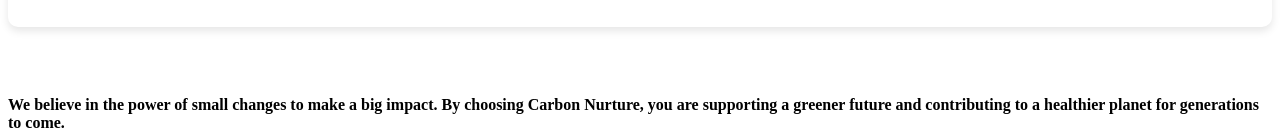
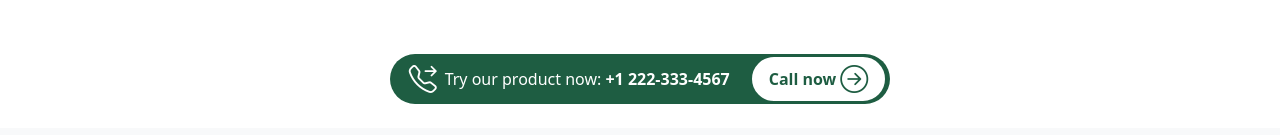
Before and after one commit to lopezdeniz/https-github.com-lopezdeniz-carbon_Nurture_Nuxt, a Nuxt app: page / in a window 1280 px wide. Shown: the part 2662-2797 px from the top of the page. Built offline with nearby package versions, Linux system fonts and the light colour scheme; a web font is replaced by a local one.

Commit message:
add big btn, boot-icons, rm ts, adв new config

```diff
--- a/nuxt.config.js
+++ b/nuxt.config.js
@@ -1,6 +1,9 @@
 export default defineNuxtConfig({
+  compatibilityDate: "2025-02-13", // Добавлено, чтобы убрать предупреждение
+
   css: [
     "bootstrap/dist/css/bootstrap.min.css",
+    "bootstrap-icons/font/bootstrap-icons.css",
     "@/assets/css/main.css"
   ],
 
@@ -11,37 +14,13 @@
         { name: "viewport", content: "width=device-width, initial-scale=1.0" },
         { name: "description", content: "Описание вашего сайта" }
       ],
-      link: [
-        {
-          rel: "stylesheet",
-          // Если данный URL не доступен, можно обновить или удалить этот ресурс.
-          href: "https://unpkg.com/ionicons@5.5.2/dist/ionicons.min.css"
-        }
-      ],
       script: [
         {
           src: "https://cdn.jsdelivr.net/npm/bootstrap@5.3.0/dist/js/bootstrap.bundle.min.js",
-          type: "text/javascript"
-        },
-        {
-          type: "module",
-          src: "https://unpkg.com/ionicons@5.5.2/dist/ionicons/ionicons.esm.js"
-        },
-        {
-          nomodule: true,
-          src: "https://unpkg.com/ionicons@5.5.2/dist/ionicons/ionicons.js"
+          type: "text/javascript",
+          defer: true
         }
       ]
     }
-  },
-
-  runtimeConfig: {
-    public: {
-      WIX_API_KEY: process.env.WIX_API_KEY || "",
-      WIX_SITE_ID: process.env.WIX_SITE_ID || "",
-      WIX_SHOP_URL: process.env.WIX_SHOP_URL || ""
-    }
-  },
-
-  compatibilityDate: "2025-02-07"
+  }
 });
--- a/nuxt.config.ts
+++ /dev/null
@@ -1,5 +0,0 @@
-// https://nuxt.com/docs/api/configuration/nuxt-config
-export default defineNuxtConfig({
-  compatibilityDate: '2024-11-01',
-  devtools: { enabled: true }
-})
--- a/package.json
+++ b/package.json
@@ -16,6 +16,7 @@
     "@wix/stores": "^1.0.353",
     "axios": "^1.7.9",
     "bootstrap": "^5.3.3",
+    "bootstrap-icons": "^1.11.3",
     "express": "^4.21.2",
     "nodemailer": "^6.9.16",
     "nuxt": "^3.14.1592"
--- a/pages/index.vue
+++ b/pages/index.vue
@@ -90,13 +90,13 @@
   <div class="call-btn d-flex align-items-center">
     <!-- Левая часть с текстом -->
     <div class="d-flex align-items-center px-3">
-      <i class="fas fa-phone-alt me-2"></i> <!-- Иконка звонка (FontAwesome) -->
+      <i class="bi bi-telephone-forward me-2 text-white fs-3"></i>
       <span class="text-white">Try our product now: <strong>+1 222-333-4567</strong></span>
     </div>
 
     <!-- Кнопка "Call now" -->
     <a href="tel:+12223334567" class="call-action">
-      Call now <i class="fas fa-arrow-right ms-1"></i>
+      Call now <i class="bi bi-arrow-right-circle ms-1 fs-3"></i>
     </a>
   </div>
 </div>
@@ -114,8 +114,12 @@
 
 
 
+
+
     </template>
-
+    <script setup>
+    import "bootstrap-icons/font/bootstrap-icons.css";
+    </script>
     <style scoped>
   .icon-container {
   position: relative;
@@ -309,7 +313,7 @@
 .call-btn {
     background-color: #1e5d42;
     border-radius: 50px;
-    padding: 10px 20px;
+    padding: 1px 3px;
     display: flex;
     align-items: center;
   }
@@ -318,10 +322,10 @@
     background: white;
     color: #1e5d42;
     border-radius: 50px;
-    padding: 8px 15px;
+    padding: 1px 17px;
     font-weight: bold;
     text-decoration: none;
-    margin-left: 10px;
+    margin-left: 4px;
     display: flex;
     align-items: center;
     border: 2px solid #1e5d42;
```
Also changed, not shown: 1 other file (tests, documents, lock files or other folders).
